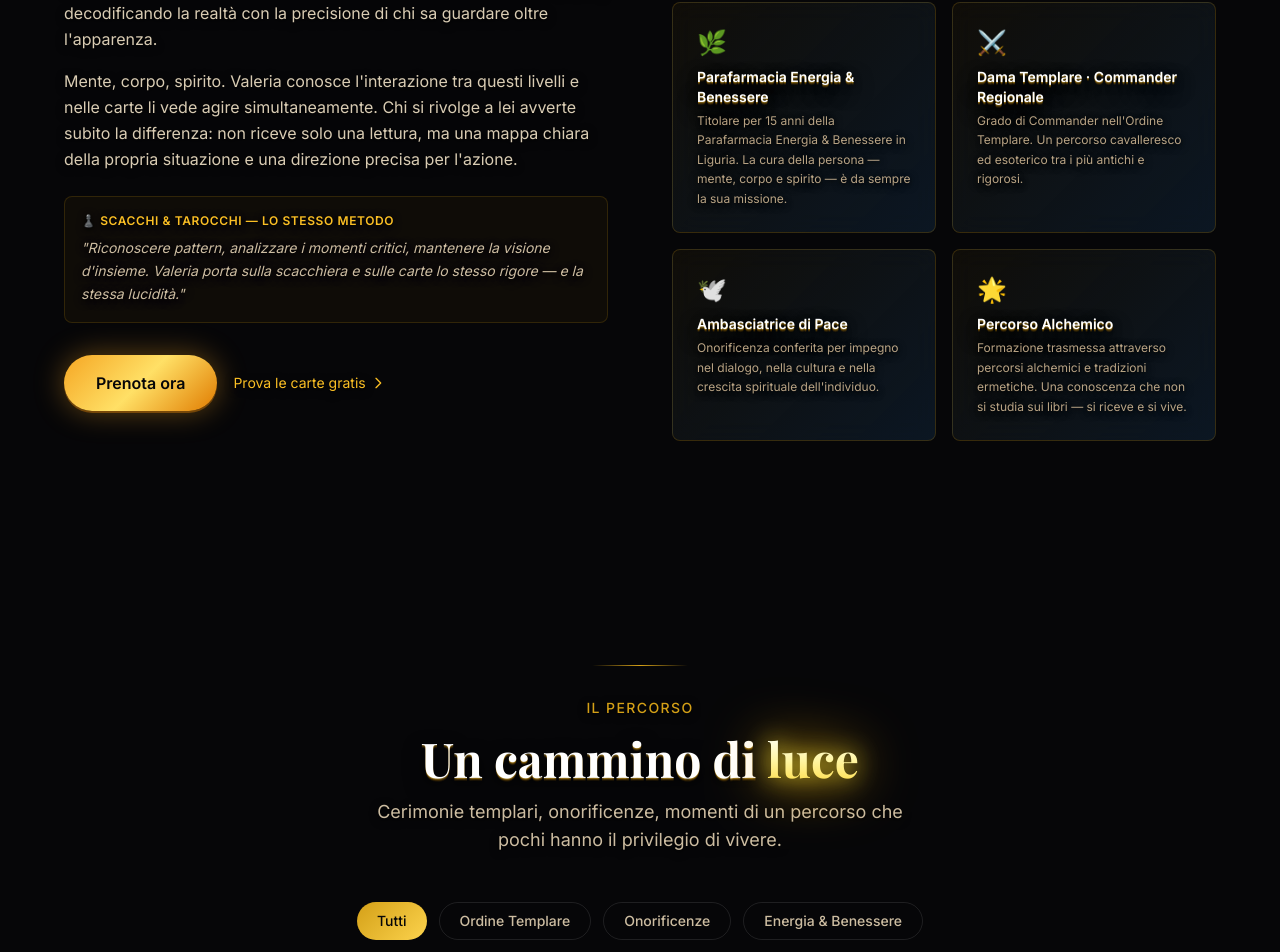
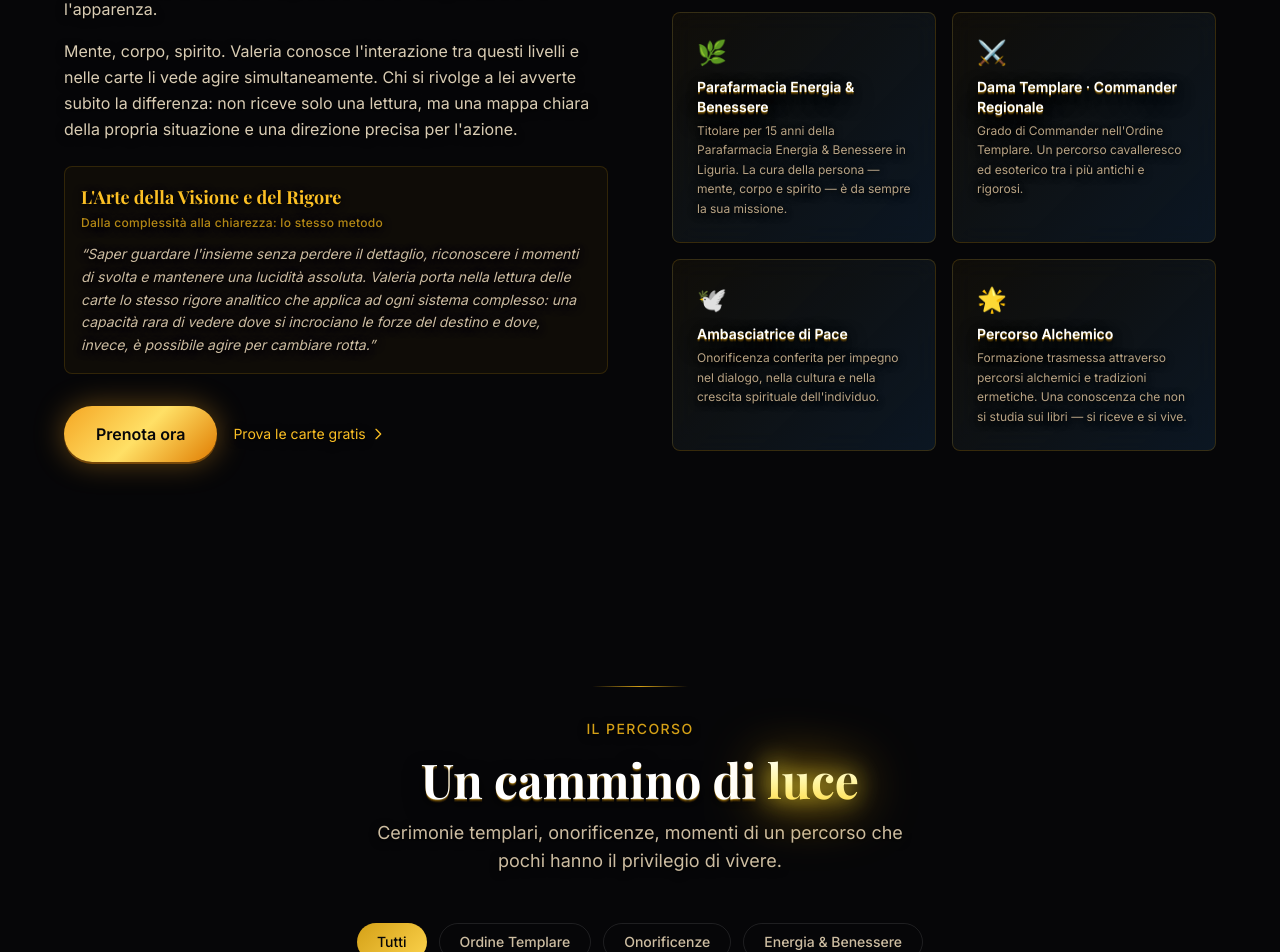
Before and after one commit to DND72/valeria-landing, a React (Vite) app: page / in a window 1280 px wide. Shown: the part 2222-3174 px from the top of the page. Built offline with nearby package versions, Linux system fonts and the light colour scheme; no server answers; a web font is replaced by a local one.

Commit message:
Update About.tsx

```diff
--- a/src/components/About.tsx
+++ b/src/components/About.tsx
@@ -81,12 +81,16 @@ export default function About() {
               </p>
             </div>
 
-            {/* Chess-tarot philosophy box */}
             <div className="mt-6 p-4 rounded-lg border border-gold-600/20 bg-gold-600/5">
-              <p className="text-gold-400 text-xs font-semibold uppercase tracking-wider mb-2">♟️ Scacchi & Tarocchi — lo stesso metodo</p>
+              <p className="font-serif text-lg font-bold text-gold-400 mb-1">L&apos;Arte della Visione e del Rigore</p>
+              <p className="text-gold-500/85 text-xs font-medium tracking-wide mb-3">
+                Dalla complessità alla chiarezza: lo stesso metodo
+              </p>
               <p className="text-white/50 text-sm leading-relaxed italic">
-                "Riconoscere pattern, analizzare i momenti critici, mantenere la visione d'insieme.
-                Valeria porta sulla scacchiera e sulle carte lo stesso rigore — e la stessa lucidità."
+                &ldquo;Saper guardare l&apos;insieme senza perdere il dettaglio, riconoscere i momenti di svolta e mantenere
+                una lucidità assoluta. Valeria porta nella lettura delle carte lo stesso rigore analitico che applica ad ogni
+                sistema complesso: una capacità rara di vedere dove si incrociano le forze del destino e dove, invece, è
+                possibile agire per cambiare rotta.&rdquo;
               </p>
             </div>
 
```
